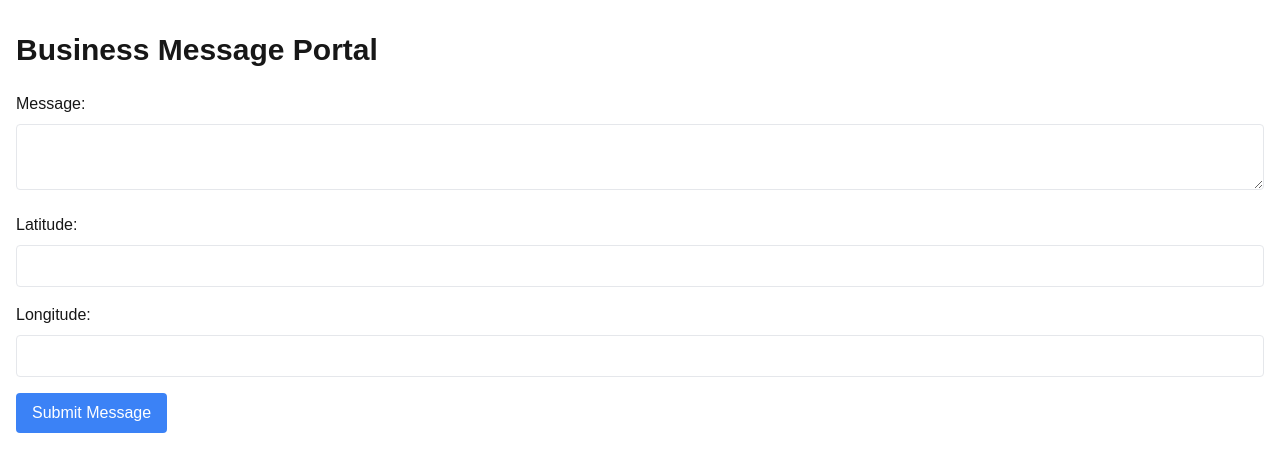
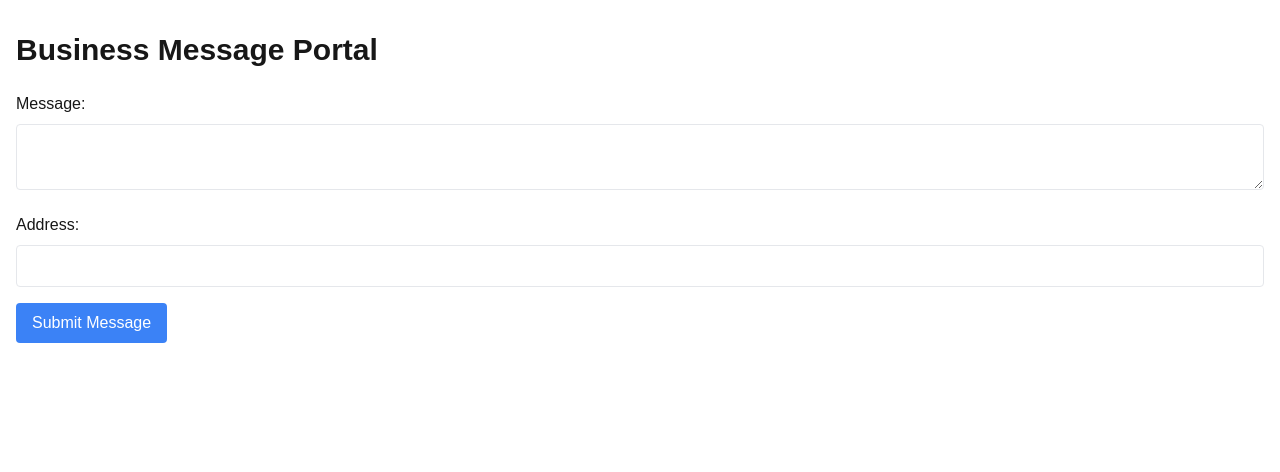
Before and after one commit to grzla/hopper, a Next.js app: page /business in a window 1280 px wide. Shown: the top 472 px of the page. Built offline with nearby package versions, Linux system fonts and the light colour scheme.

Commit message:
implement address to latlong translation

```diff
--- a/app/api/ws/route.ts
+++ /dev/null
@@ -1,19 +0,0 @@
-import { Server } from 'ws';
-
-export default function handler(req, res) {
-  if (!res.socket.server.wss) {
-    console.log('Initializing WebSocket server...');
-    const wss = new Server({ server: res.socket.server });
-
-    wss.on('connection', (ws) => {
-      ws.on('message', (message) => {
-        console.log('received: %s', message);
-      });
-
-      ws.send('something');
-    });
-
-    res.socket.server.wss = wss;
-  }
-  res.end();
-}
--- a/components/BusinessMessageForm.tsx
+++ b/components/BusinessMessageForm.tsx
@@ -9,22 +9,32 @@ interface BusinessMessageFormProps {
 
 export default function BusinessMessageForm({ onSubmitSuccess, onSubmitError }: BusinessMessageFormProps) {
   const [message, setMessage] = useState('')
-  const [latitude, setLatitude] = useState('')
-  const [longitude, setLongitude] = useState('')
+  const [address, setAddress] = useState('')
 
   const handleSubmit = async (e: React.FormEvent) => {
     e.preventDefault()
     try {
+      // Fetch coordinates from Google's Geocoding API
+      const geocodeResponse = await fetch(`https://maps.googleapis.com/maps/api/geocode/json?address=${encodeURIComponent(address)}&key=${process.env.NEXT_PUBLIC_GOOGLE_MAPS_API_KEY}`)
+      const geocodeData = await geocodeResponse.json()
+
+      if (geocodeData.status !== 'OK') {
+        throw new Error('Failed to fetch coordinates')
+      }
+
+      const { lat, lng } = geocodeData.results[0].geometry.location
+
+      // Submit the form with the retrieved coordinates
       const response = await fetch('/api/messages', {
         method: 'POST',
         headers: { 'Content-Type': 'application/json' },
-        body: JSON.stringify({ message, latitude, longitude }),
+        body: JSON.stringify({ message, latitude: lat, longitude: lng }),
       })
+
       if (response.ok) {
         onSubmitSuccess()
         setMessage('')
-        setLatitude('')
-        setLongitude('')
+        setAddress('')
       } else {
         throw new Error('Failed to submit message')
       }
@@ -46,23 +56,12 @@ export default function BusinessMessageForm({ onSubmitSuccess, onSubmitError }:
         />
       </div>
       <div>
-        <label htmlFor="latitude" className="block mb-2">Latitude:</label>
+        <label htmlFor="address" className="block mb-2">Address:</label>
         <input
-          type="number"
-          id="latitude"
-          value={latitude}
-          onChange={(e) => setLatitude(e.target.value)}
-          className="w-full p-2 border rounded"
-          required
-        />
-      </div>
-      <div>
-        <label htmlFor="longitude" className="block mb-2">Longitude:</label>
-        <input
-          type="number"
-          id="longitude"
-          value={longitude}
-          onChange={(e) => setLongitude(e.target.value)}
+          type="text"
+          id="address"
+          value={address}
+          onChange={(e) => setAddress(e.target.value)}
           className="w-full p-2 border rounded"
           required
         />
--- a/package.json
+++ b/package.json
@@ -14,6 +14,7 @@
     "leaflet": "^1.9.4",
     "mongoose": "^8.2.0",
     "next": "14.2.8",
+    "pusher-js": "^8.4.0-rc2",
     "react": "^18",
     "react-dom": "^18",
     "react-leaflet": "^4.2.1"
```
Also changed, not shown: 1 other file (tests, documents, lock files or other folders).
